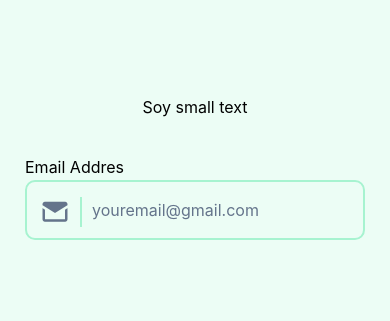
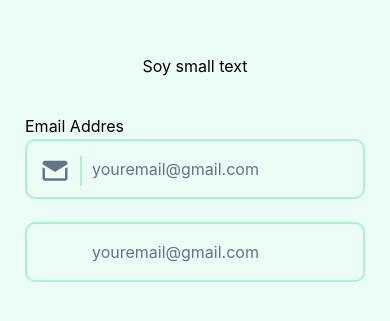
Before and after one commit to gabrielagi/auth-firebase-TS, a React Native app: screen / in a window 390 px wide. Shown: the part 271-592 px from the top of the page. Built offline with nearby package versions, Linux system fonts and the light colour scheme.

Commit message:
Highlight Inputs with states

```diff
--- a/components/Inputs/TextInput.tsx
+++ b/components/Inputs/TextInput.tsx
@@ -1,15 +1,40 @@
-import React, { FunctionComponent } from 'react';
+import React, { useState, FunctionComponent } from 'react';
 import { InputWapper, LeftIcon, colors, SmallTextStyled, InputField } from '../../styles';
 import { InputProps } from '../../types'
 import { MaterialCommunityIcons } from '@expo/vector-icons';
 
   const TextInput: FunctionComponent<InputProps> = ({icon, label, ...props}) => {
+    const [inputBackground, setInputBanckground] = useState(colors.primary);
+
+    const customOnFocus = () => {
+      props?.onFocus;
+      setInputBanckground(colors.secondary);
+    }
+
+    const customOnBlur = () => {
+      props?.onBlur;
+      setInputBanckground(colors.primary);
+    }
+
     return <InputWapper>
     <LeftIcon>
       <MaterialCommunityIcons name={icon} size={30} color={colors.gray}/>
     </LeftIcon>
     <SmallTextStyled>{label}</SmallTextStyled>
-    <InputField {...props} placeholderTextColor={colors.gray}/>
+    <InputField
+      {...props}
+      placeholderTextColor={colors.gray}
+      style={[{backgroundColor: inputBackground}, props.style]}
+      onFocus={customOnFocus}
+      onBlur={customOnBlur}
+      />
+      <InputField
+      {...props}
+      placeholderTextColor={colors.gray}
+      style={[{backgroundColor: inputBackground}, props.style]}
+      onFocus={customOnFocus}
+      onBlur={customOnBlur}
+      />
     </InputWapper>;
   };
 
```
Also changed, not shown: App.tsx (+10 -0 lines).
